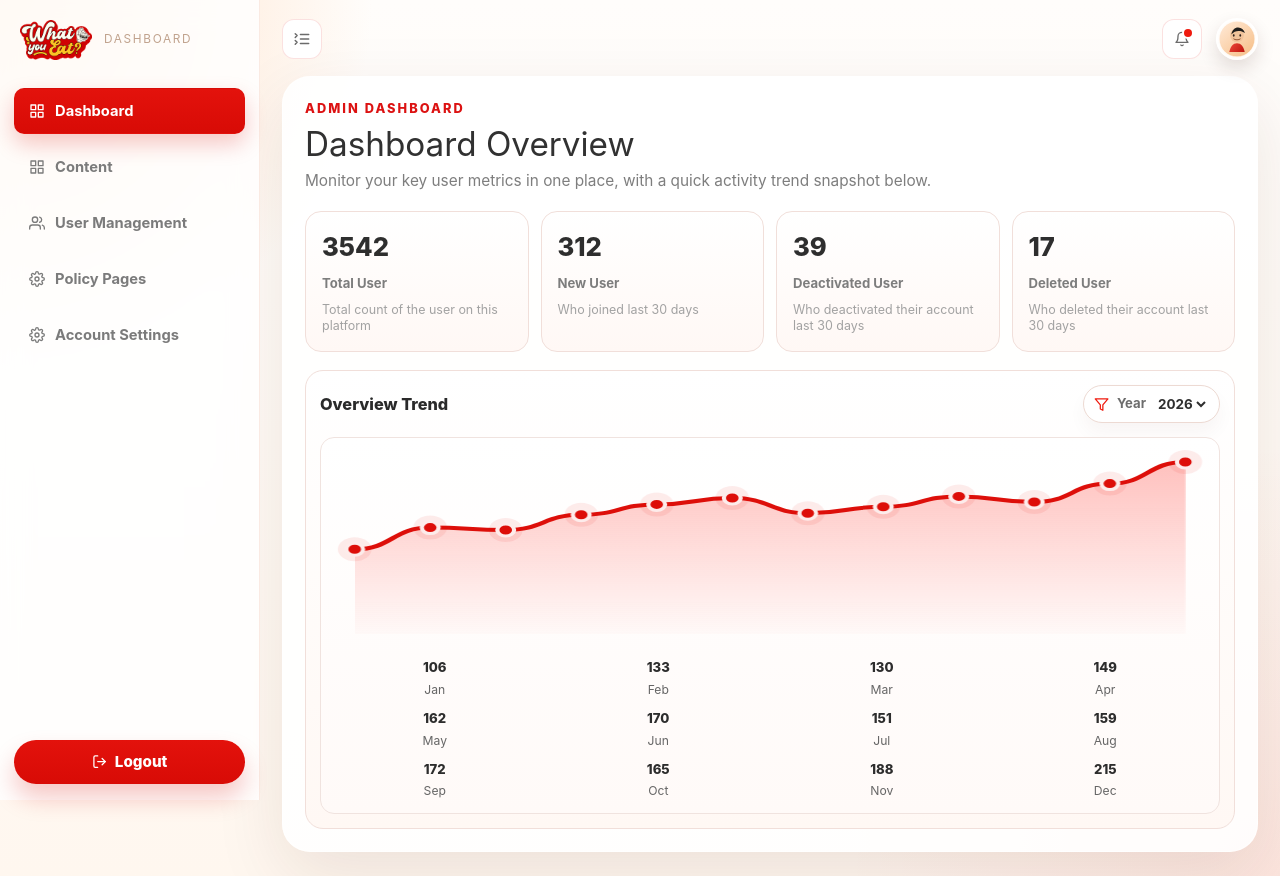
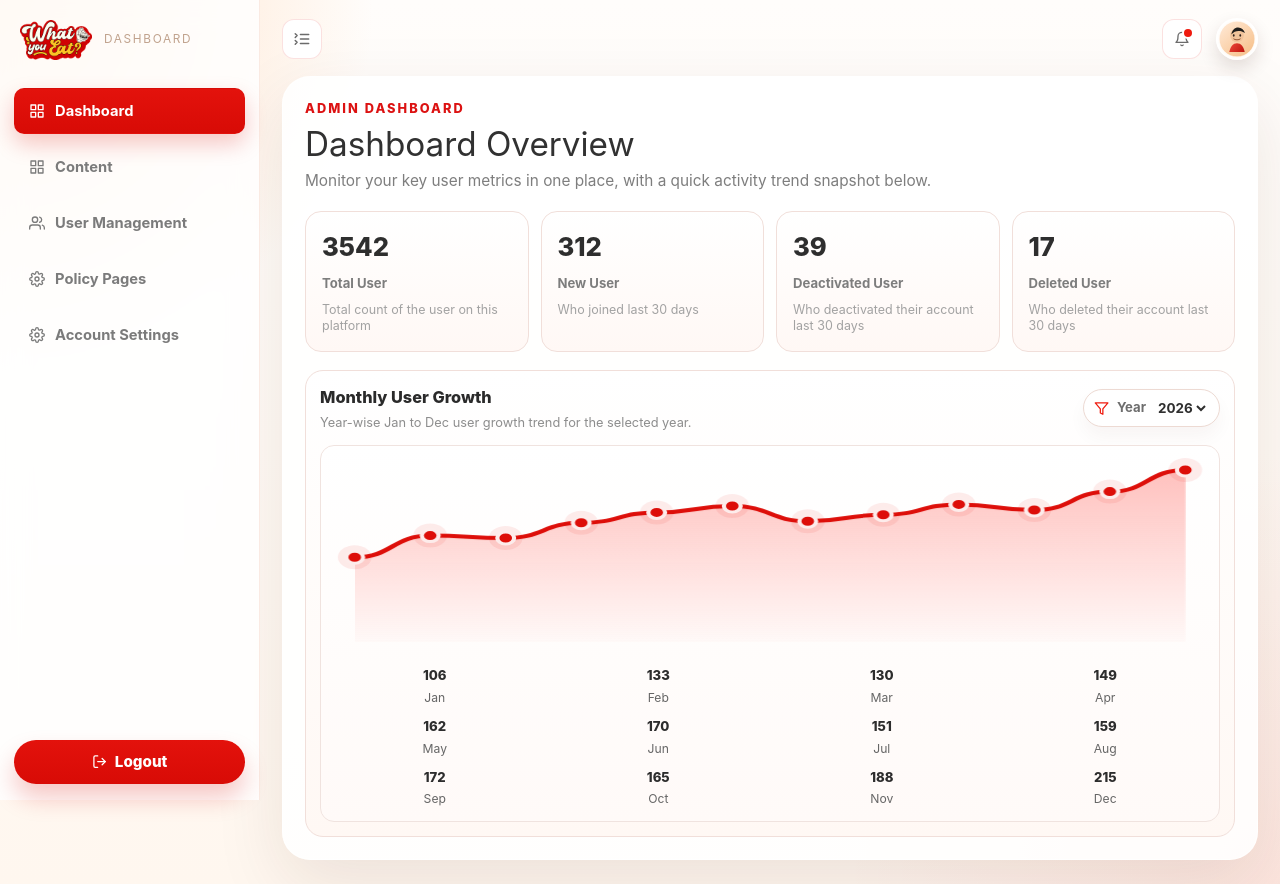
Before and after one commit to alamin71/brad-dashboard, a React (Vite) app: page /admin/dashboard in a window 1280 px wide. Built offline with nearby package versions, Linux system fonts and the light colour scheme.

Commit message:
home animaion add

```diff
--- a/src/App.css
+++ b/src/App.css
@@ -955,6 +955,18 @@
   font-weight: 800;
 }
 
+.dashboard-overview-chart__heading-copy {
+  display: grid;
+  gap: 4px;
+}
+
+.dashboard-overview-chart__heading-copy p {
+  margin: 0;
+  color: #8d8d8d;
+  font-size: 0.8rem;
+  line-height: 1.35;
+}
+
 .dashboard-overview-chart__header {
   display: flex;
   align-items: center;
--- a/src/pages/admin/AdminDashboardPage.tsx
+++ b/src/pages/admin/AdminDashboardPage.tsx
@@ -156,7 +156,10 @@ function AdminDashboardPage() {
         aria-label="Overview trend chart"
       >
         <div className="dashboard-overview-chart__header">
-          <h2>Overview Trend</h2>
+          <div className="dashboard-overview-chart__heading-copy">
+            <h2>Monthly User Growth</h2>
+            <p>Year-wise Jan to Dec user growth trend for the selected year.</p>
+          </div>
           <div className="dashboard-overview-chart__filter">
             <span
               className="dashboard-overview-chart__filter-icon"
@@ -175,6 +178,7 @@ function AdminDashboardPage() {
               className="dashboard-overview-chart__filter-select"
               value={selectedYear}
               onChange={(event) => setSelectedYear(Number(event.target.value))}
+              aria-label="Select growth year"
             >
               {yearOptions.map((year) => (
                 <option key={year} value={year}>
```
